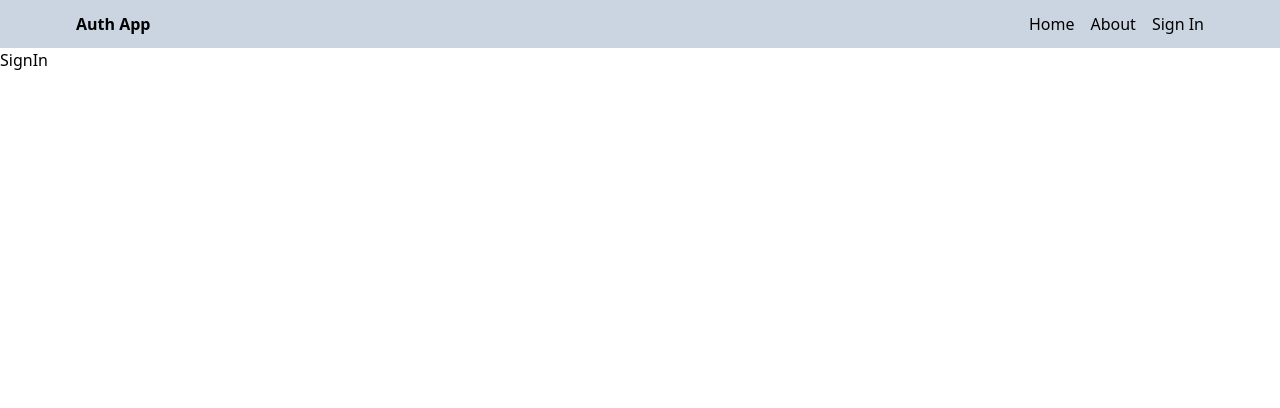
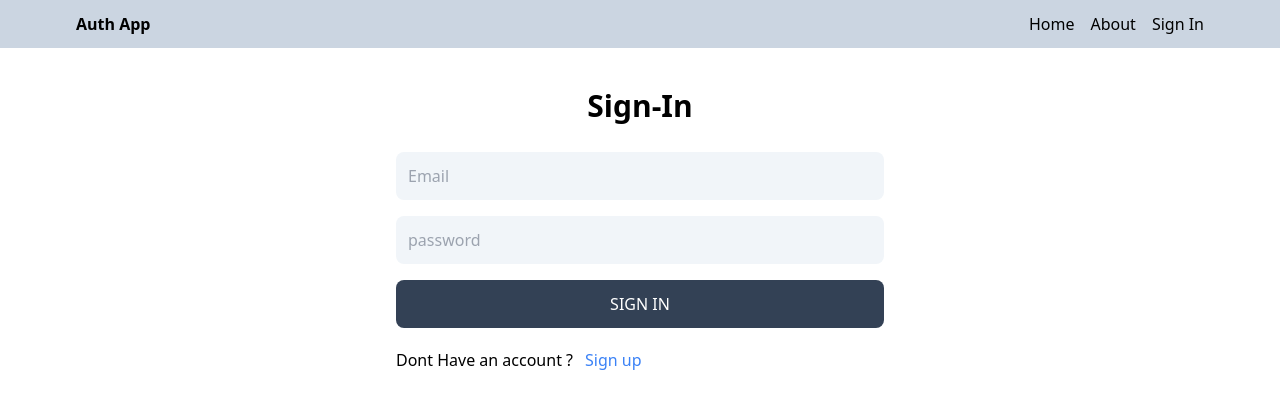
Before and after one commit to Razzafarhan/Mern-Authentication, a React (Vite) app in the folder client/: page /sign-in in a window 1280 px wide. Shown: the top 408 px of the page. Built offline with nearby package versions, Linux system fonts and the light colour scheme.

Commit message:
complete sign in page functionality

```diff
--- a/client/src/App.jsx
+++ b/client/src/App.jsx
@@ -16,7 +16,7 @@
         <Route path='/sign-up' element={<SignUp />} />
         <Route path='/sign-in' element={<SignIn />} />
         <Route path='/profile' element={<Profile />} />
-        <Route path='/Home' element={<Home />} />
+        <Route path='/' element={<Home />} />
 
       </Routes>
     </BrowserRouter>
--- a/client/src/components/Header.jsx
+++ b/client/src/components/Header.jsx
@@ -24,7 +24,7 @@
 
                     </Link>
 
-                    <Link to='/profile'>
+                    <Link to='/sign-in'>
 
                         <li>Sign In</li>
                     </Link>
--- a/client/src/pages/SignIn.jsx
+++ b/client/src/pages/SignIn.jsx
@@ -1,7 +1,79 @@
-import React from 'react'
+import { useState } from 'react';
+import { useNavigate } from 'react-router-dom'
+import { Link } from 'react-router-dom';
+import SignUp from './SignUp';
+
 
 export default function SignIn() {
+    const [formData, setFormData] = useState({});
+    const [error, setError] = useState(false);
+    const [loading, setLoading] = useState(false);
+    const navigate = useNavigate();
+    const handleChange = (e) => {
+        setFormData({ ...formData, [e.target.id]: e.target.value });
+    }
+
+    const handleSubmit = async (e) => {
+        e.preventDefault();
+        try {
+            setLoading(true);
+            setError(false);
+            const res = await fetch('/api/auth/signin', {
+                method: 'POST',
+                headers: {
+                    'Content-Type': 'application/json',
+                },
+                body: JSON.stringify(formData),
+            });
+            const data = await res.json();
+            setLoading(false);
+            if (data.success === false) {
+                setError(true);
+                return;
+            }
+            navigate('/');
+        } catch (error) {
+            setLoading(false);
+            setError(true);
+        }
+    };
+
     return (
-        <div>SignIn</div>
+        <div className='p-3 mx-auto max-w-lg'>
+            <h1 className='text-3xl text-center font-semibold my-7'>Sign-In</h1>
+
+            <form onSubmit={handleSubmit} className='flex flex-col gap-4 mx-auto'>
+
+                <input type="email"
+                    placeholder='Email'
+                    id='email'
+                    className='bg-slate-100 p-3 rounded-lg'
+                    onChange={handleChange}
+                />
+                <input type="password"
+                    placeholder='password'
+                    id='password'
+                    className='bg-slate-100 p-3 rounded-lg'
+                    onChange={handleChange}
+                />
+                <button disabled={loading} className='bg-slate-700 text-white rounded-lg uppercase hover:opacity-90 disabled:opacity-75 p-3'>
+                    {
+                        loading ? 'Loading....' : 'Sign In'
+                    }
+
+
+                </button>
+
+            </form>
+
+            <div className='flex gap-3 mt-5'>
+                <p>Dont Have an account ?</p>
+                <Link to='/sign-up'>
+                    <span className='text-blue-500'>Sign up</span>
+                </Link>
+            </div>
+            <p className='text-red-700 mt-5'>{error && 'Something went wrong'}</p>
+
+        </div>
     )
 }
--- a/client/src/pages/SignUp.jsx
+++ b/client/src/pages/SignUp.jsx
@@ -1,14 +1,15 @@
+import { useState } from 'react';
+import { Link, useNavigate } from 'react-router-dom';
 
-import { useState } from 'react';
-import { Link } from 'react-router-dom'
 
 export default function SignUp() {
     const [formData, setFormData] = useState({});
     const [error, setError] = useState(false);
     const [loading, setLoading] = useState(false);
+    const navigate = useNavigate();
     const handleChange = (e) => {
         setFormData({ ...formData, [e.target.id]: e.target.value });
-    }
+    };
 
     const handleSubmit = async (e) => {
         e.preventDefault();
@@ -23,59 +24,58 @@
                 body: JSON.stringify(formData),
             });
             const data = await res.json();
+            console.log(data);
             setLoading(false);
             if (data.success === false) {
                 setError(true);
                 return;
             }
+            navigate('/sign-in');
         } catch (error) {
             setLoading(false);
             setError(true);
         }
     };
-
     return (
-        <div className='p-3 mx-auto max-w-lg'>
-            <h1 className='text-3xl text-center font-semibold my-7'>Sign-Up</h1>
-
-            <form onSubmit={handleSubmit} className='flex flex-col gap-4 mx-auto'>
+        <div className='p-3 max-w-lg mx-auto'>
+            <h1 className='text-3xl text-center font-semibold my-7'>Sign Up</h1>
+            <form onSubmit={handleSubmit} className='flex flex-col gap-4'>
                 <input
-                    type="text"
+                    type='text'
                     placeholder='Username'
                     id='username'
+                    className='bg-slate-100 p-3 rounded-lg'
                     onChange={handleChange}
-                    className='bg-slate-100 p-3 rounded-lg'
                 />
-                <input type="email"
+                <input
+                    type='email'
                     placeholder='Email'
                     id='email'
                     className='bg-slate-100 p-3 rounded-lg'
                     onChange={handleChange}
                 />
-                <input type="password"
-                    placeholder='password'
+                <input
+                    type='password'
+                    placeholder='Password'
                     id='password'
                     className='bg-slate-100 p-3 rounded-lg'
                     onChange={handleChange}
                 />
-                <button disabled={loading} className='bg-slate-700 text-white rounded-lg uppercase hover:opacity-90 disabled:opacity-75 p-3'>
-                    {
-                        loading ? 'Loading....' : 'Sign Up'
-                    }
-
-
+                <button
+                    disabled={loading}
+                    className='bg-slate-700 text-white p-3 rounded-lg uppercase hover:opacity-95 disabled:opacity-80'
+                >
+                    {loading ? 'Loading...' : 'Sign Up'}
                 </button>
 
             </form>
-
-            <div className='flex gap-3 mt-5'>
-                <p> Have an account ?</p>
-                <Link to='sign-in'>
+            <div className='flex gap-2 mt-5'>
+                <p>Have an account?</p>
+                <Link to='/sign-in'>
                     <span className='text-blue-500'>Sign in</span>
                 </Link>
             </div>
-            <p className='text-red-700 mt-5'>{error && 'Something went wrong'}</p>
-
+            <p className='text-red-700 mt-5'>{error && 'Something went wrong!'}</p>
         </div>
-    )
+    );
 }
```
Also changed, not shown: 1 other file (tests, documents, lock files or other folders).
